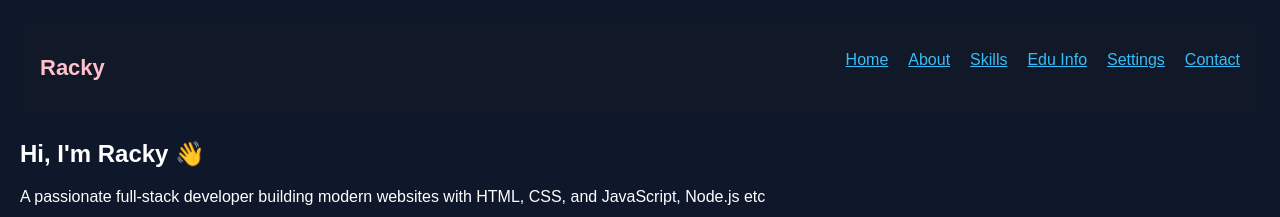
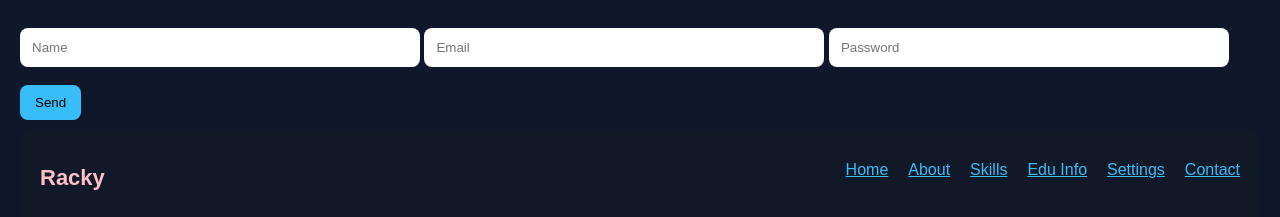
Before and after one commit to RACKYWEB-web/RACKYWEB-portfolio-, a website: page index.html in a window 1280 px wide. Shown: the top 217 px of the page. Drawn offline with Linux system fonts and the light colour scheme; no server answers.

Commit message:
Update index.html

```diff
--- a/index.html
+++ b/index.html
@@ -8,6 +8,11 @@
 </head>
 
 <body>
+  <input id="name" placeholder="Name">
+<input id="email" placeholder="Email">
+<input id="password" placeholder="Password">
+
+<button onclick="sendData()">Send</button>
   <!-- NAVBAR -->
 <nav>
   <h2 class="logo">Racky</h2>
```
